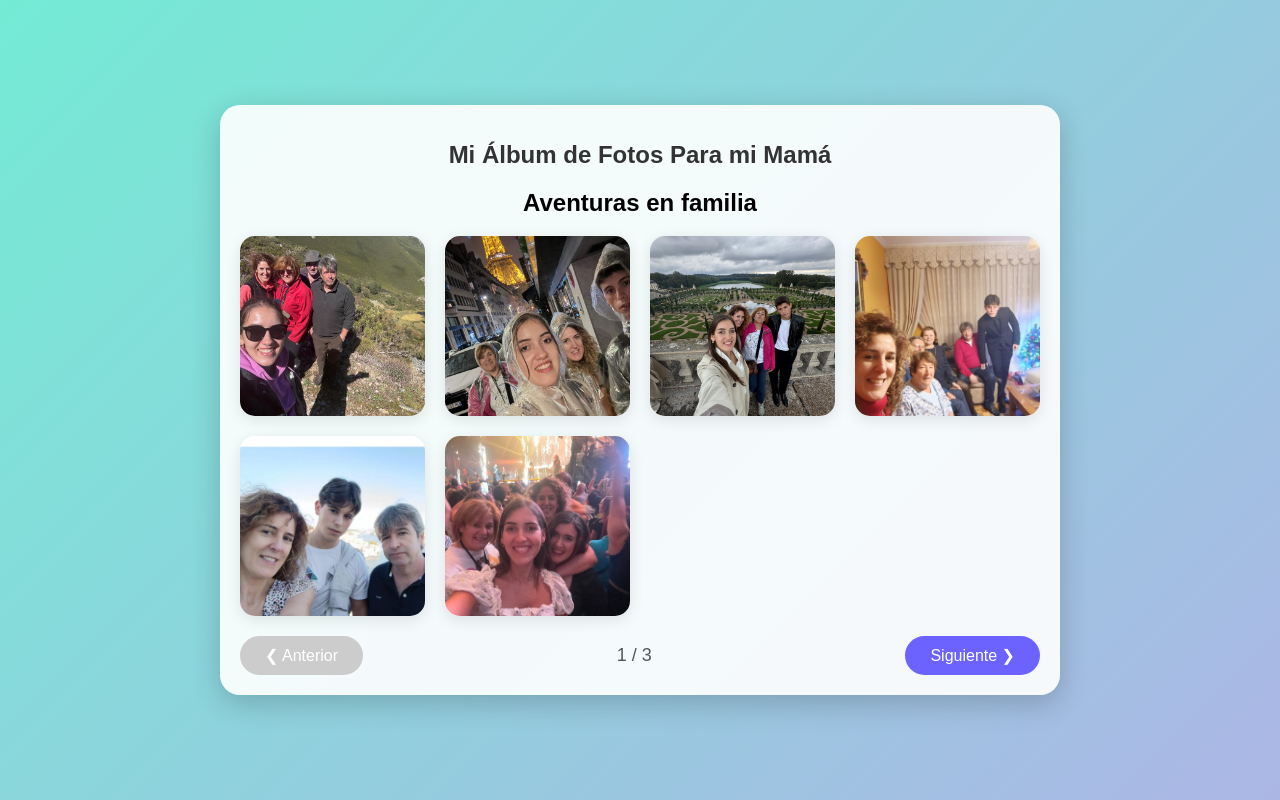
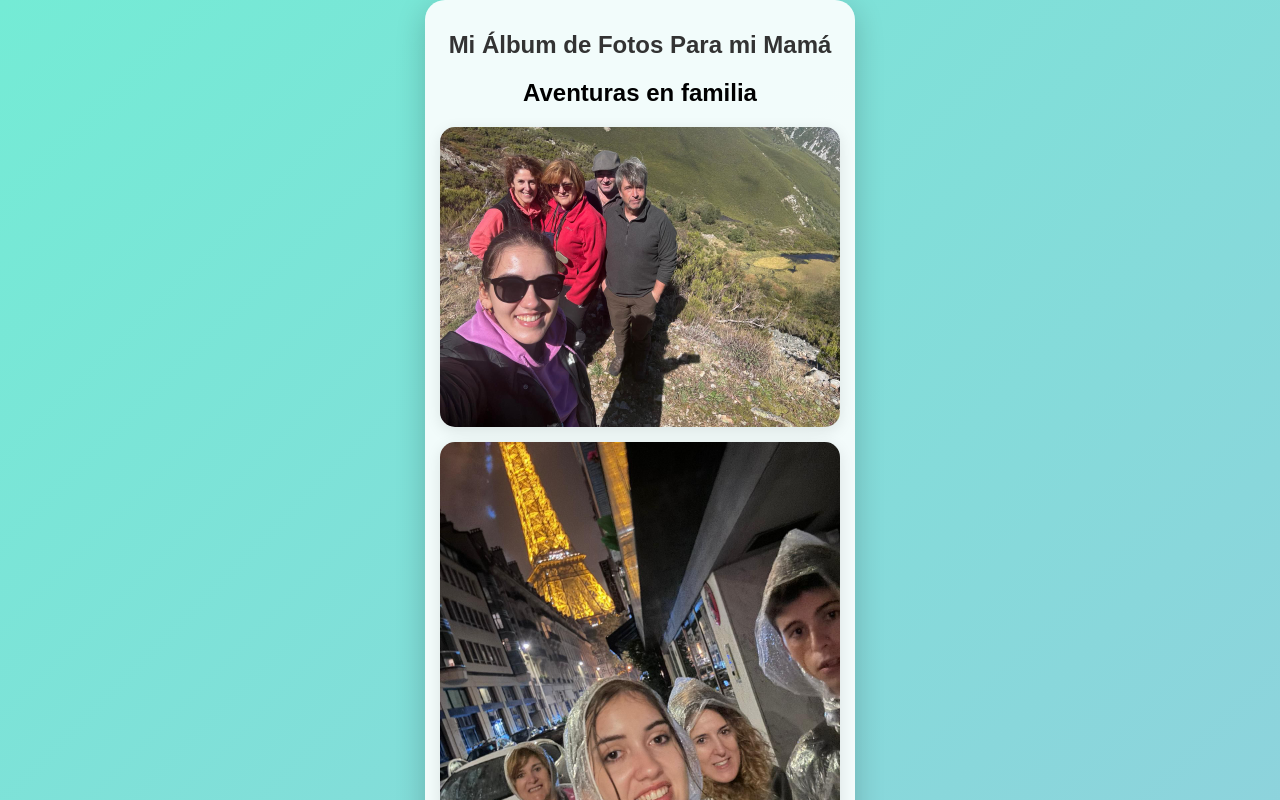
Before and after one commit to vegoivisimo/mami, a plain HTML site: page munch/index.html in a window 1280 px wide. Shown: the top 800 px of the page. Drawn offline with Linux system fonts and the light colour scheme.

Commit message:
Update css.css

```diff
--- a/munch/css.css
+++ b/munch/css.css
@@ -1,52 +1,46 @@
 body {
     margin: 0;
+    font-family: 'Poppins', sans-serif;
+    background: linear-gradient(135deg, #74ebd5, #acb6e5);
     display: flex;
     justify-content: center;
     align-items: center;
-    height: 100vh;
-    background: linear-gradient(135deg, #74ebd5, #acb6e5);
-    font-family: 'Poppins', sans-serif;
-    overflow: hidden;
+    min-height: 100vh;
+    overflow: auto;  /* Permite desplazamiento */
 }
 
 .album-container {
-    width: 95%;
-    max-width: 800px;
-    text-align: center;
+    width: 100%;
+    max-width: 400px;
     background: rgba(255, 255, 255, 0.9);
     border-radius: 20px;
     box-shadow: 0 8px 30px rgba(0, 0, 0, 0.2);
-    padding: 20px;
-    overflow: hidden;
-    position: relative;
-    transition: transform 0.5s ease, opacity 0.5s ease;
+    padding: 15px;
+    text-align: center;
 }
 
 h1 {
-    margin-bottom: 20px;
     color: #333;
     font-size: 24px;
+    margin-bottom: 10px;
 }
 
 .photo-grid {
-    display: grid;
-    grid-template-columns: repeat(auto-fill, minmax(150px, 1fr));
-    gap: 20px;
-    opacity: 0;
-    animation: fadeIn 0.8s forwards;
+    display: flex;
+    flex-direction: column;  /* Apila las imágenes verticalmente */
+    gap: 15px;
 }
 
 .photo-grid img {
-    width: 100%;
-    height: 180px;
-    object-fit: cover;
+    width: 100%;          /* Ocupa todo el ancho */
+    height: auto;         /* Mantiene la proporción */
     border-radius: 15px;
     box-shadow: 0 4px 15px rgba(0, 0, 0, 0.1);
     transition: transform 0.3s ease, box-shadow 0.3s ease;
 }
 
 .photo-grid img:hover {
-    transform: scale(1.1);
+    transform: scale(1.03);
     box-shadow: 0 10px 20px rgba(0, 0, 0, 0.2);
 }
 
@@ -54,7 +48,7 @@ h1 {
     display: flex;
     justify-content: space-between;
     align-items: center;
-    margin-top: 20px;
+    margin-top: 15px;
 }
 
 button {
@@ -62,7 +56,7 @@ button {
     color: white;
     border: none;
     border-radius: 25px;
-    padding: 10px 25px;
+    padding: 10px 20px;
     font-size: 16px;
     cursor: pointer;
     transition: background-color 0.3s ease, transform 0.3s ease;
@@ -80,12 +74,6 @@ button:disabled {
 }
 
 #page-indicator {
-    font-size: 18px;
+    font-size: 16px;
     color: #555;
 }
-
-/* Animación de entrada */
-@keyframes fadeIn {
-    from { opacity: 0; transform: translateY(20px); }
-    to { opacity: 1; transform: translateY(0); }
-}
```
